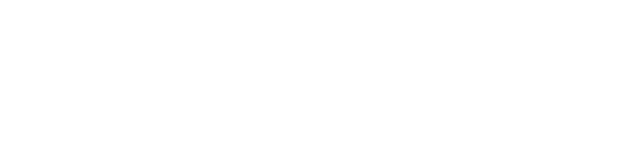
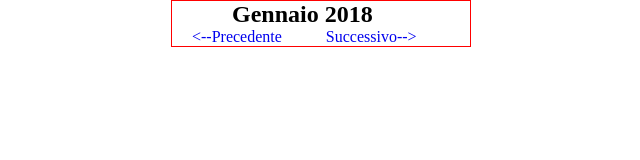
Before and after one commit to tommasovenza/ajax-ex-calendar, a plain HTML site: page index.html in a window 1280 px wide. Shown: the whole page, without its empty margins (319-959 px from the left). Drawn offline with nearby package versions, Linux system fonts and the light colour scheme.

Commit message:
upload di alcune prove

```diff
--- a/css/style.css
+++ b/css/style.css
@@ -3,3 +3,18 @@
     padding: 0;
     box-sizing: border-box;
 }
+
+a {
+    padding: 0 20px;
+    text-decoration: none;
+}
+
+h2 {
+    margin-left: 60px;
+}
+
+.wrap {
+    width: 300px;
+    border: 1px solid red;
+    margin: 0 auto;
+}
--- a/index.html
+++ b/index.html
@@ -13,6 +13,18 @@
 
 <body>
 
+    <div class="wrap">
+        <h2>Gennaio 2018</h2>
+
+        <a href="#"><--Precedente</a>
+
+        <a href="#">Successivo--></a>
+    </div>
+
+
+
+
+
 
     <!-- jQuery -->
     <script src="https://ajax.googleapis.com/ajax/libs/jquery/3.5.1/jquery.min.js"></script>
--- a/js/script.js
+++ b/js/script.js
@@ -16,17 +16,29 @@
 
 $(document).ready(function() {
 
-  // var day = moment('2020-05-06');
-
-  // console.log(day);
-
-  // console.log(day.format('dddd Do MMMM YYYY'));
-  // console.log(day.daysInMonth());
 
 
-  var now = moment('1983-08-22');
 
-  now.add(10, 'years');
-  console.log(now.format('dddd'));
+
+  var gennaioArray = ['2018-01-01', '2018-01-02', '2018-01-03'];
+
+
+  for (var i = 0; i < gennaioArray.length; i++) {
+
+    var currentDay = gennaioArray[i];
+
+
+    console.log(currentDay);
+  }
+
+  // var day = moment('2018-01-01').format('dddd Do MMMM YYYY');
+
+  var day = moment('2018-01-01');
+  console.log(day);
+
+  var day2 = day.add('2', 'days');
+
+  console.log(day2);
+
 
 });
```
